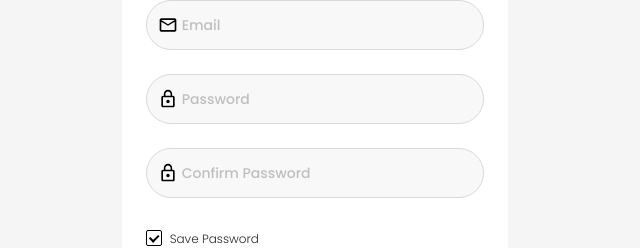
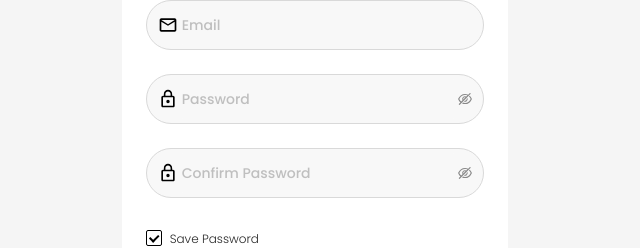
Before and after one commit to UmairRehman/wo, a React (Create React App) app: page /signup-0 in a window 1280 px wide. Shown: the part 117-365 px from the top of the page, without its empty margins (325-965 px from the left). Built offline with nearby package versions, Linux system fonts and the light colour scheme; no server answers.

Commit message:
password eye on signup

```diff
--- a/src/component/auth/signUp/signup1.js
+++ b/src/component/auth/signUp/signup1.js
@@ -134,7 +134,7 @@
                                 ]}
                                 hasFeedback
                             >
-                                <Input
+                                <Input.Password
                                     className="login-field"
                                     prefix={<MdLockOutline className="login-fonts" />}
                                     type="password"
@@ -160,7 +160,7 @@
                                     }),
                                 ]}
                             >
-                                <Input
+                                <Input.Password
                                     className="login-field"
                                     prefix={<MdLockOutline className="login-fonts" />}
                                     type="password"
```
